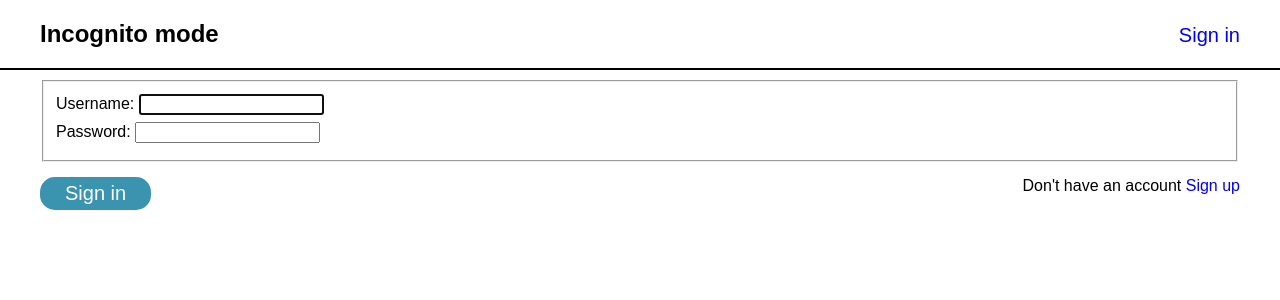
After one commit to Misha4231/RevokeTheBroke, a Django app: page /users/login/ in a window 1280 px wide. The commit adds this page. Shown: the top 300 px of the page. Run offline with Django 5.2, Linux system fonts and the light colour scheme.

Commit message:
user app

```diff
--- /dev/null
+++ b/revoke_the_broke/categories/templates/categories/base.html
@@ -0,0 +1,30 @@
+{% load static %}
+
+<!DOCTYPE html>
+<html lang="en">
+<head>
+    <meta charset="UTF-8">
+    <meta name="viewport" content="width=device-width, initial-scale=1.0">
+    <title>{% block title %}{% endblock %}</title>
+
+    <link rel="stylesheet" href="{% static 'styles/style.css' %}">
+</head>
+<body>
+    <header>
+        <div class="header-content">
+            {% if user.is_authenticated %}
+                <h2>Hello {{ user.username }}!</h2>
+                <a class="medium-text" href="{% url 'logout' %}">Sign out</a>
+            {% else %}
+                <h2>Incognito mode</h2>
+                <a class="medium-text" href="{% url 'login' %}">Sign in</a>
+            {% endif %}
+        </div>
+    </header>
+    <main class="wrapper">
+        {% block content %}
+
+        {% endblock %}
+    </main>
+</body>
+</html>
--- a/revoke_the_broke/revoke_the_broke/settings.py
+++ b/revoke_the_broke/revoke_the_broke/settings.py
@@ -119,6 +119,9 @@ USE_TZ = True
 # https://docs.djangoproject.com/en/5.1/howto/static-files/
 
 STATIC_URL = 'static/'
+STATICFILES_DIRS = [
+    'static/'
+]
 
 # Default primary key field type
 # https://docs.djangoproject.com/en/5.1/ref/settings/#default-auto-field
--- a/revoke_the_broke/revoke_the_broke/urls.py
+++ b/revoke_the_broke/revoke_the_broke/urls.py
@@ -15,8 +15,11 @@ Including another URLconf
     2. Add a URL to urlpatterns:  path('blog/', include('blog.urls'))
 """
 from django.contrib import admin
-from django.urls import path
+from django.urls import path, include
 
 urlpatterns = [
     path('admin/', admin.site.urls),
+
+    path('', include('categories.urls')),
+    path('users/', include('users.urls')),
 ]
--- /dev/null
+++ b/revoke_the_broke/static/styles/style.css
@@ -0,0 +1,56 @@
+* {
+    font-family: Arial, Helvetica, sans-serif;
+}
+body {
+    margin: 0;
+    padding: 0;
+}
+.medium-text {
+    font-size: 20px;
+}
+.blue-btn {
+    background-color: #3a94af;
+    color: white;
+    font-size: 20px;
+    border: none;
+    outline: none;
+    padding: 5px 25px;
+    border-radius: 15px;
+}
+.blue-btn:hover {
+    background-color: #6bc0da;
+}
+.blue-btn:active {
+    background-color: #325a66;
+}
+a {
+    text-decoration: none;
+}
+a:hover {
+    color: red;
+}
+header {
+    border-bottom: 2px black solid;
+    margin-bottom: 10px;
+}
+.header-content {
+    max-width: 1200px;
+    margin: auto;
+    display: flex;
+    justify-content: space-between;
+    align-items: baseline;
+}
+
+.wrapper {
+    max-width: 1200px;
+    margin: auto;
+}
+.auth-form-container .auth-form-bottom {
+    margin-top: 15px;
+    display: flex;
+    justify-content: space-between;
+}
+.auth-form fieldset div {
+    margin-top: 7px;
+    margin-bottom: 7px;
+}
--- a/revoke_the_broke/users/templates/users/login.html
+++ b/revoke_the_broke/users/templates/users/login.html
@@ -0,0 +1,20 @@
+{% extends "categories/base.html" %}
+
+{% block title %}Sign in{% endblock %}
+
+{% block content %}
+    <div class="row auth-form-container">
+        <form method="post" class="auth-form">
+            {% csrf_token %}
+
+            <fieldset>
+                {{ form }}
+            </fieldset>
+
+            <div class="auth-form-bottom">
+                <button class="blue-btn" type="submit">Sign in</button>
+                <span>Don't have an account <a href="{% url 'register' %}">Sign up</a></span>
+            </div>
+        </form>
+    </div>
+{% endblock %}
--- a/revoke_the_broke/users/urls.py
+++ b/revoke_the_broke/users/urls.py
@@ -4,4 +4,5 @@ from . import views
 urlpatterns = [
     path('login/', views.login, name='login'),
     path('register/', views.register, name='register'),
+    path('logout/', views.logout, name='logout'),
 ]
--- a/revoke_the_broke/users/views.py
+++ b/revoke_the_broke/users/views.py
@@ -1,10 +1,12 @@
 from django.shortcuts import render, redirect
 from .forms import UserRegisterForm
 from django.contrib import messages
-from django.contrib.auth import authenticate, login
+from django.contrib.auth import authenticate
+from django.contrib.auth import login as auth_login
+from django.contrib.auth import logout as auth_logout
 from django.contrib.auth.forms import AuthenticationForm
 
-# Create your views here.
+
 def register(request):
     if request.method == "POST":
         form = UserRegisterForm(request.POST)
@@ -13,7 +15,7 @@ def register(request):
             form.save()
 
             messages.success(request, f'Your account has been created ! You are now able to log in')
-            return redirect('users.login')
+            return redirect('login')
     else:
         form = UserRegisterForm()
 
@@ -26,11 +28,16 @@ def login(request):
         user = authenticate(request, username = username, password = password)
 
         if user is not None:
-            form = login(request, user)
+            form = auth_login(request, user)
 
-            return redirect('categories.index')
+            return redirect('index')
         else:
             messages.info(request, f'invalid credentials')
 
     form = AuthenticationForm()
-    return render(request, 'user/login.html', {'form':form})
+    return render(request, 'users/login.html', {'form':form})
+
+def logout(request):
+    auth_logout(request)
+
+    return redirect('login')
```
Also changed, not shown: revoke_the_broke/categories/templates/categories/index.html (+9 -11 lines), revoke_the_broke/users/templates/users/register.html (+20 -0 lines).
